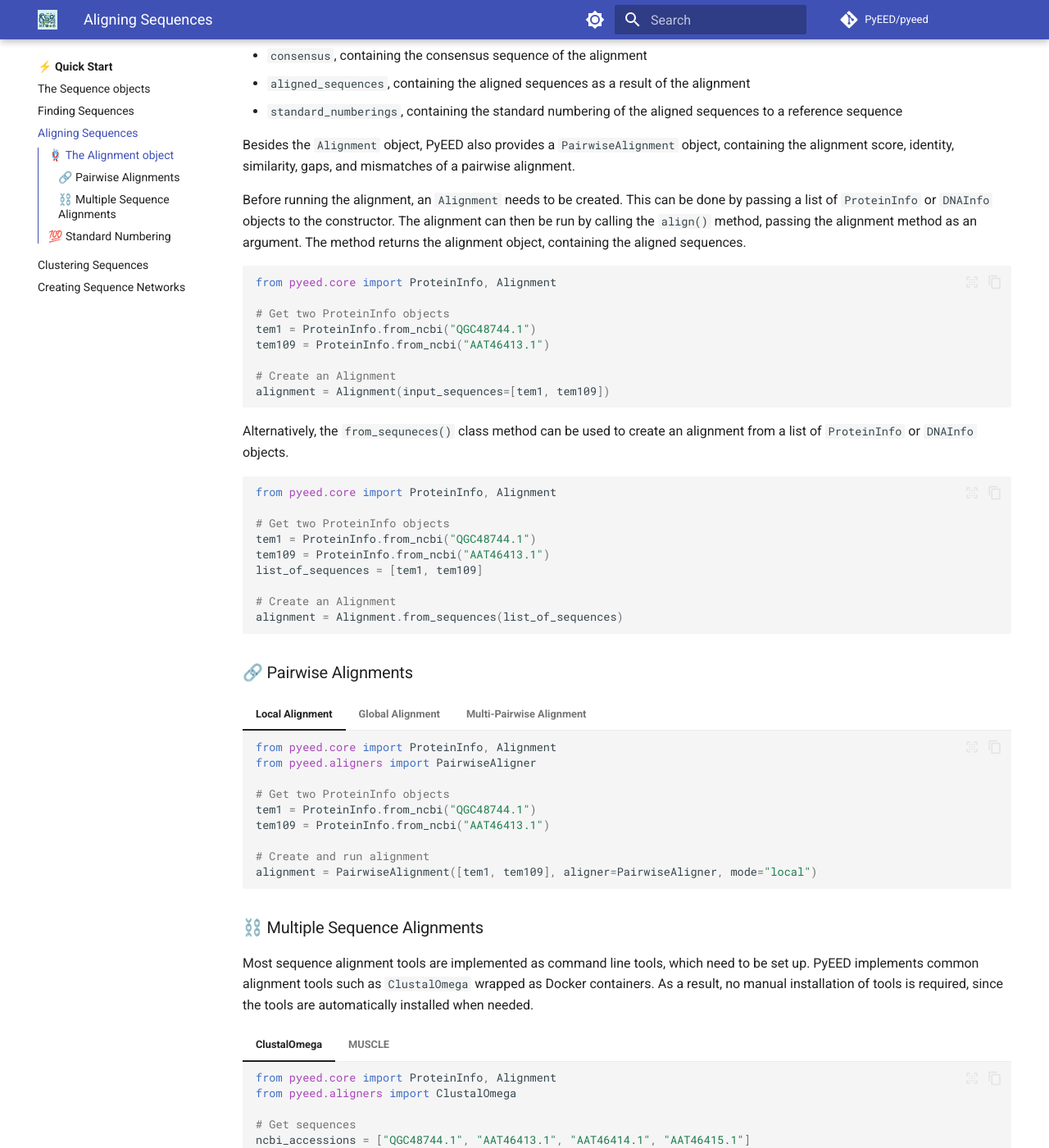
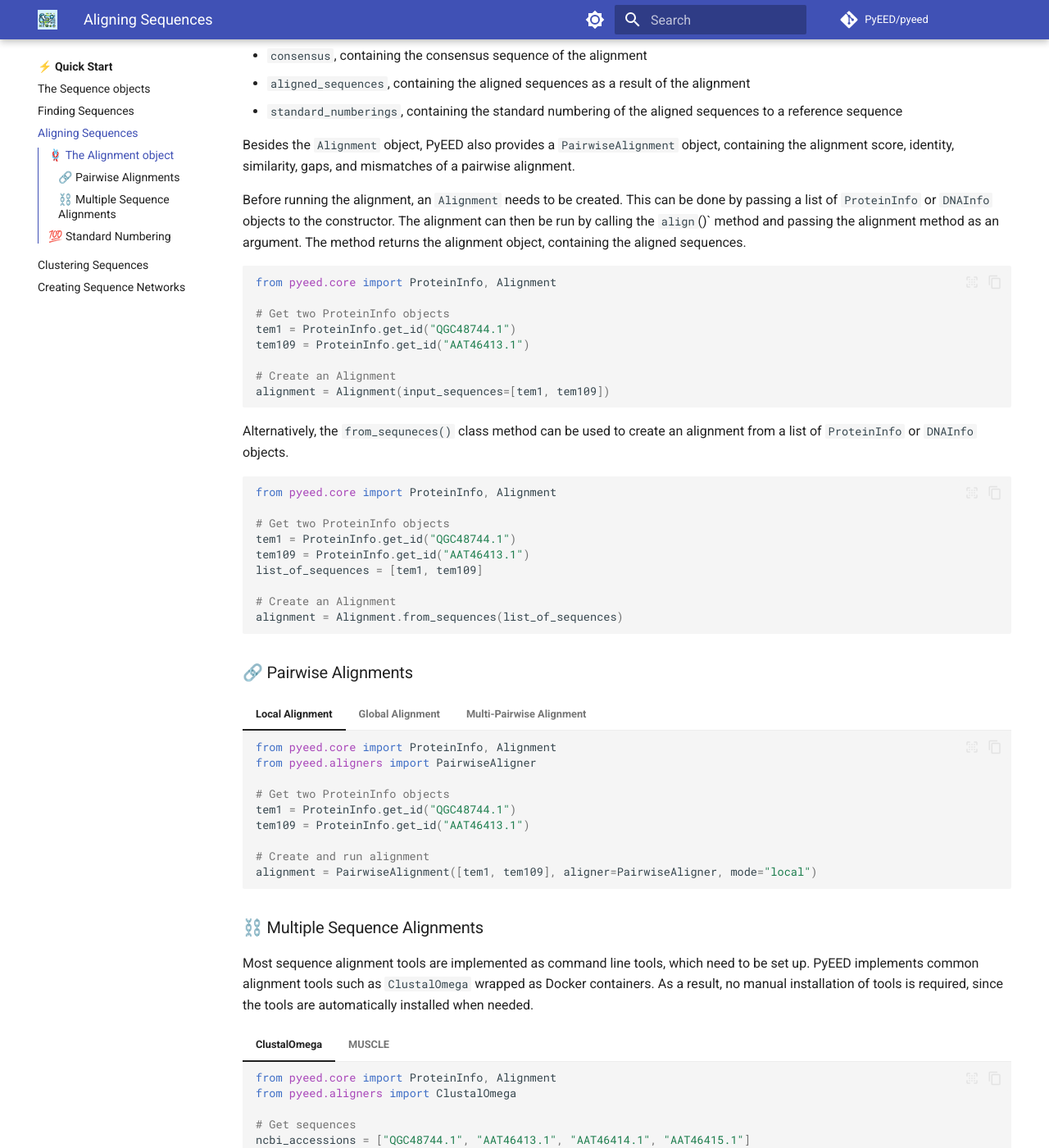
Before and after one commit to PyEED/pyeed, an MkDocs documentation site: the page built from docs/quick_start/alignments.md, in a window 1280 px wide and 1400 px high, scrolled down 332 px. Shown: the whole window at 82% size. Built offline with MkDocs 1.6.1 and Material for MkDocs 9.7.7, drawn with Linux system fonts in a browser that asks for light colours; comment, search, counter and statistics services are not loaded.

Commit message:
typos and new syntax

````diff
--- a/docs/quick_start/alignments.md
+++ b/docs/quick_start/alignments.md
@@ -14,14 +14,14 @@ Both alignment objects contain the following attributes:
 Besides the `Alignment` object, PyEED also provides a `PairwiseAlignment` object, containing the alignment score, identity, similarity, gaps, and mismatches of a pairwise alignment.
 
 
-Before running the alignment, an `Alignment` needs to be created. This can be done by passing a list of `ProteinInfo` or `DNAInfo` objects to the constructor. The alignment can then be run by calling the `align()` method, passing the alignment method as an argument. The method returns the alignment object, containing the aligned sequences.
+Before running the alignment, an `Alignment` needs to be created. This can be done by passing a list of `ProteinInfo` or `DNAInfo` objects to the constructor. The alignment can then be run by calling the `align`()` method and passing the alignment method as an argument. The method returns the alignment object, containing the aligned sequences.
 
 ``` py
 from pyeed.core import ProteinInfo, Alignment
 
 # Get two ProteinInfo objects
-tem1 = ProteinInfo.from_ncbi("QGC48744.1")
-tem109 = ProteinInfo.from_ncbi("AAT46413.1")
+tem1 = ProteinInfo.get_id("QGC48744.1")
+tem109 = ProteinInfo.get_id("AAT46413.1")
 
 # Create an Alignment
 alignment = Alignment(input_sequences=[tem1, tem109])
@@ -33,8 +33,8 @@ Alternatively, the `from_sequneces()` class method can be used to create an alig
 from pyeed.core import ProteinInfo, Alignment
 
 # Get two ProteinInfo objects
-tem1 = ProteinInfo.from_ncbi("QGC48744.1")
-tem109 = ProteinInfo.from_ncbi("AAT46413.1")
+tem1 = ProteinInfo.get_id("QGC48744.1")
+tem109 = ProteinInfo.get_id("AAT46413.1")
 list_of_sequences = [tem1, tem109]
 
 # Create an Alignment
@@ -50,8 +50,8 @@ alignment = Alignment.from_sequences(list_of_sequences)
     from pyeed.aligners import PairwiseAligner
 
     # Get two ProteinInfo objects
-    tem1 = ProteinInfo.from_ncbi("QGC48744.1")
-    tem109 = ProteinInfo.from_ncbi("AAT46413.1")
+    tem1 = ProteinInfo.get_id("QGC48744.1")
+    tem109 = ProteinInfo.get_id("AAT46413.1")
 
     # Create and run alignment
     alignment = PairwiseAlignment([tem1, tem109], aligner=PairwiseAligner, mode="local")
@@ -63,8 +63,8 @@ alignment = Alignment.from_sequences(list_of_sequences)
     from pyeed.aligners import PairwiseAligner
 
     # Get two ProteinInfo objects
-    tem1 = ProteinInfo.from_ncbi("QGC48744.1")
-    tem109 = ProteinInfo.from_ncbi("AAT46413.1")
+    tem1 = ProteinInfo.get_id("QGC48744.1")
+    tem109 = ProteinInfo.get_id("AAT46413.1")
 
     # Create and run alignment
     alignment = PairwiseAlignment([tem1, tem109], aligner=PairwiseAligner, mode="global")
@@ -80,7 +80,7 @@ alignment = Alignment.from_sequences(list_of_sequences)
 
     # Get sequences
     ncbi_accessions = ["QGC48744.1", "AAT46413.1", "AAT46414.1", "AAT46415.1"]
-    sequences = ProteinInfo.from_ncbi(ncbi_accessions)
+    sequences = ProteinInfo.get_ids(ncbi_accessions)
 
     # Create and run alignment
     alignment = Alignment.from_sequences(sequences, aligner=PairwiseAligner, mode="global)
@@ -99,7 +99,7 @@ Most sequence alignment tools are implemented as command line tools, which need
 
     # Get sequences
     ncbi_accessions = ["QGC48744.1", "AAT46413.1", "AAT46414.1", "AAT46415.1"]
-    sequences = ProteinInfo.from_ncbi(ncbi_accessions)
+    sequences = ProteinInfo.get_ids(ncbi_accessions)
 
     # Create and run alignment
     alignment = Alignment.from_sequences(sequences, aligner=ClustalOmega)
````
Also changed, not shown: docs/quick_start/basics.md (+7 -6 lines), docs/quick_start/blast.md (+10 -4 lines), docs/quick_start/networks.md (+2 -2 lines).
